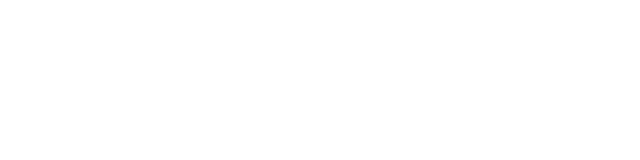
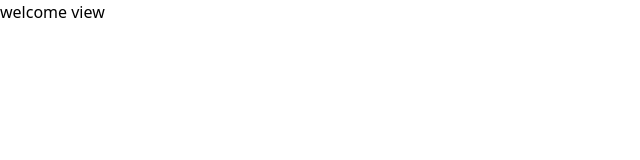
Before and after one commit to rts-cmk-wu06/trainer-MagnusThiemer, a React (Create React App) app: page / in a window 1280 px wide. Shown: the top 160 px of the page, without its empty margins (0-640 px from the left). Built offline with nearby package versions, Linux system fonts and the light colour scheme.

Commit message:
init commit welcomeview

```diff
--- a/src/views/WelcomeView.js
+++ b/src/views/WelcomeView.js
@@ -1,7 +1,7 @@
 const WelcomeView = () => {
   return (
     <div>
-
+      <h1>welcome view</h1>
     </div>
    );
 }
```
